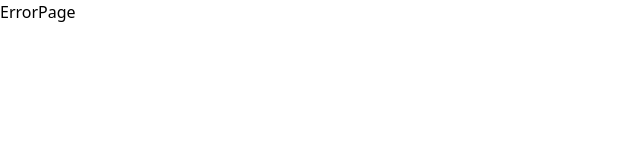
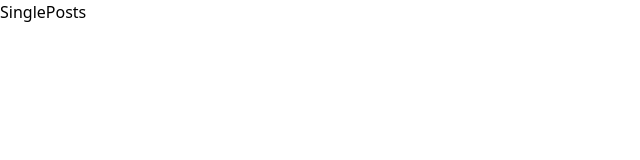
Before and after one commit to Ayothegod/postr, a Next.js app: page /dashboard in a window 1280 px wide. Before the commit this address had no page. Shown: the top 160 px of the page, without its empty margins (0-640 px from the left). Built offline with nearby package versions, Linux system fonts and the light colour scheme.

Commit message:
taking a huge break

```diff
--- /dev/null
+++ b/pages/[id].jsx
@@ -0,0 +1,9 @@
+
+
+const SinglePosts = () => {
+  return (
+    <div>SinglePosts</div>
+  )
+}
+
+export default SinglePosts
```
